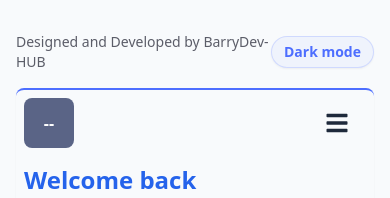
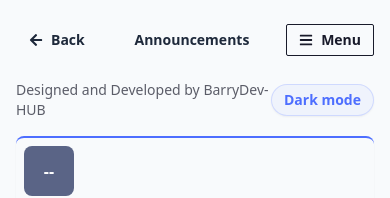
Before and after one commit to barrymomodouwurrie-165/school-management-system, a React app in the folder Frondend/: page /student-portal in a window 390 px wide. Shown: the top 198 px of the page. Built offline with nearby package versions, Linux system fonts and the light colour scheme; no server answers; the HTML template or start-up script is replaced by a standard one.

Commit message:
Added mobile Back and Menu controls to the student and teacher dashboards, and a back/menu bar for admin pages.

```diff
--- a/Frondend/src/pages/AdminDashboard.jsx
+++ b/Frondend/src/pages/AdminDashboard.jsx
@@ -18,6 +18,8 @@ import profile from "../assets/profile.webp";
 import { useEffect, useState } from "react";
 import { Link } from "react-router";
 import {
+  FaArrowLeft,
+  FaBars,
   FaUserTie,
   FaBookOpen,
   FaComments,
@@ -35,6 +37,7 @@ const AdminDashboard = ({
   toggleTheme,
 }) => {
   const [activePage, setActivePage] = useState("admin");
+  const [pageHistory, setPageHistory] = useState([]);
   const [isOpen, setIsOpen] = useState(false);
   const [isClick, setIsClick] = useState(false);
   const [assign, setAssign] = useState(false);
@@ -105,6 +108,29 @@ const AdminDashboard = ({
     },
   ];
   const ActivePage = PAGES[activePage];
+  const navigateToPage = (page) => {
+    if (page !== activePage) {
+      setPageHistory((history) => [...history, activePage]);
+      setActivePage(page);
+    }
+    setIsClick(page !== "admin");
+    setIsOpen(false);
+  };
+  const navigateBack = () => {
+    if (!pageHistory.length) {
+      setIsOpen(true);
+      return;
+    }
+    const previousPage = pageHistory[pageHistory.length - 1];
+    setActivePage(previousPage);
+    setPageHistory((history) => history.slice(0, -1));
+    setIsClick(previousPage !== "admin");
+    setIsOpen(false);
+  };
+  const activePageLabel = NAV_PAGES.flatMap((item) => [
+    item,
+    ...(item.children || []),
+  ]).find((item) => item.id === activePage)?.label;
   return (
     <div
       className={`min-h-screen overflow-y-auto scrollbar-hide md:pl-[220px] ${
@@ -123,7 +149,7 @@ const AdminDashboard = ({
       )}
       <AdminSidebar
         activePage={activePage}
-        onNavigate={setActivePage}
+        onNavigate={navigateToPage}
         NAV_PAGES={NAV_PAGES}
         setIsClick={setIsClick}
         theme={theme}
@@ -151,7 +177,7 @@ const AdminDashboard = ({
             <div className="flex flex-col pl-2">
               <AdminSidebarNav
                 activePage={activePage}
-                onNavigate={setActivePage}
+                onNavigate={navigateToPage}
                 NAV_PAGES={NAV_PAGES}
                 isOpen={isOpen}
                 setIsOpen={setIsOpen}
@@ -191,6 +217,36 @@ const AdminDashboard = ({
         />
       )}
 
+      {isClick && (
+        <nav
+          aria-label="Mobile page navigation"
+          className="flex items-center justify-between gap-2 px-4 pt-3 md:hidden"
+        >
+          <button
+            type="button"
+            onClick={navigateBack}
+            className="btn btn-ghost btn-sm"
+            aria-label={pageHistory.length ? "Go back" : "Open menu"}
+          >
+            <FaArrowLeft />
+            Back
+          </button>
+          <span className="min-w-0 flex-1 truncate text-center text-sm font-semibold">
+            {activePageLabel}
+          </span>
+          <button
+            type="button"
+            onClick={() => setIsOpen(true)}
+            className="btn btn-outline btn-sm"
+            aria-expanded={isOpen}
+            aria-label="Open navigation menu"
+          >
+            <FaBars />
+            Menu
+          </button>
+        </nav>
+      )}
+
       {assign ? (
         <AsignStaffRole
           assign={assign}
--- a/Frondend/src/pages/StudentDashboard.jsx
+++ b/Frondend/src/pages/StudentDashboard.jsx
@@ -1,6 +1,6 @@
 import { useEffect, useState } from "react";
-import { Link } from "react-router";
 import {
+  FaArrowLeft,
   FaBars,
   FaBullhorn,
   FaClipboardCheck,
@@ -46,6 +46,7 @@ const formatEnrollmentDate = (value) => {
 
 const StudentDashboard = ({ theme, toggleTheme }) => {
   const [activePage, setActivePage] = useState("announcements");
+  const [pageHistory, setPageHistory] = useState([]);
   const [open, setOpen] = useState(false);
   const [viewDetail, setViewDetail] = useState(false);
   const [viewResult, setViewResult] = useState(false);
@@ -143,6 +144,27 @@ const StudentDashboard = ({ theme, toggleTheme }) => {
   };
 
   const ActivePage = PAGES[activePage] && PAGES[activePage];
+  const navigateToPage = (page) => {
+    if (page !== activePage) {
+      setPageHistory((history) => [...history, activePage]);
+      setActivePage(page);
+    }
+    setOpen(false);
+    setViewResult(false);
+  };
+  const navigateBack = () => {
+    if (viewResult) {
+      setViewResult(false);
+      return;
+    }
+    if (!pageHistory.length) {
+      setOpen(true);
+      return;
+    }
+    setActivePage(pageHistory[pageHistory.length - 1]);
+    setPageHistory((history) => history.slice(0, -1));
+    setOpen(false);
+  };
 
   const NAV_ITEMS = [
     { id: "announcements", label: "Announcements", icon: FaBullhorn },
@@ -190,12 +212,43 @@ const StudentDashboard = ({ theme, toggleTheme }) => {
       )}
       <StudentSidebar
         activePage={activePage}
-        onNavigate={setActivePage}
+        onNavigate={navigateToPage}
         NAV_ITEMS={NAV_ITEMS}
         viewResult={viewResult}
         setViewResult={setViewResult}
         profile={profile}
       />
+      <nav
+        aria-label="Mobile page navigation"
+        className="mx-auto flex max-w-4xl items-center justify-between gap-2 px-4 py-2 md:hidden"
+      >
+        <button
+          type="button"
+          onClick={navigateBack}
+          className="btn btn-ghost btn-sm"
+          aria-label={pageHistory.length || viewResult ? "Go back" : "Open menu"}
+        >
+          <FaArrowLeft />
+          Back
+        </button>
+        <span className="min-w-0 flex-1 truncate text-center text-sm font-semibold">
+          {viewResult
+            ? "Result"
+            : NAV_ITEMS.flatMap((item) => [item, ...(item.children || [])]).find(
+                (item) => item.id === activePage,
+              )?.label}
+        </span>
+        <button
+          type="button"
+          onClick={() => setOpen(true)}
+          className="btn btn-outline btn-sm"
+          aria-expanded={open}
+          aria-label="Open navigation menu"
+        >
+          <FaBars />
+          Menu
+        </button>
+      </nav>
       <div className="max-w-4xl mx-auto p-4">
         <div className="mb-4 flex items-center justify-between">
           <p className="developer-credit text-sm text-base-content/70">
@@ -221,32 +274,34 @@ const StudentDashboard = ({ theme, toggleTheme }) => {
                     .toUpperCase()
                 : "--"}
             </div>
-            <Link
-              className="md:hidden btn btn-ghost"
-              onClick={() => setOpen(!open)}
-            >
-              {open ? <MdExitToApp size={24} /> : <FaBars size={24} />}
-            </Link>
           </div>
 
           {open ? (
             <div
               className="fixed inset-y-0 left-0 z-50 flex w-[220px] flex-col bg-blue-950 px-2 shadow-2xl shadow-slate-950/40 md:flex"
             >
-              <div className="z-50 w-[210px] py-2  text-center flex-shrink-0">
-                <div className="flex flex-col items-center text-white">
+              <div className="z-50 flex w-[210px] flex-shrink-0 items-start justify-between py-2 text-center">
+                <div className="flex flex-1 flex-col items-center text-white">
                   <p className="font-bold text-xl">
                     Junior and Senior School Management
                   </p>
                   <p className="text-sm text-white/60">Student Portal</p>
                 </div>
+                <button
+                  type="button"
+                  className="btn btn-ghost btn-sm text-white"
+                  onClick={() => setOpen(false)}
+                  aria-label="Close navigation menu"
+                >
+                  <MdExitToApp size={20} />
+                </button>
               </div>
               <div className=" flex-1 overflow-y-auto [scrollbar-width:none] p-2 text-white/60 mt-2">
                 <div className="flex flex-col pl-2">
                   <SideBarNav
                     NAV_ITEMS={NAV_ITEMS}
                     activePage={activePage}
-                    onNavigate={setActivePage}
+                    onNavigate={navigateToPage}
                     open={open}
                     setOpen={setOpen}
                     viewResult={viewResult}
@@ -388,8 +443,7 @@ const StudentDashboard = ({ theme, toggleTheme }) => {
           setSelectedResult={setSelectedResult}
           viewResult={viewResult}
           onBack={() => {
-            setActivePage("announcements");
-            setOpen(false);
+            navigateBack();
           }}
         />
       )}
--- a/Frondend/src/pages/TeacherDashboard.jsx
+++ b/Frondend/src/pages/TeacherDashboard.jsx
@@ -14,10 +14,10 @@ import MyClassSubjects from "../components/TeacherComponents/MyClassSubjects";
 import StudentSuccessRadar from "../components/TeacherComponents/StudentSuccessRadar";
 import { MdExitToApp } from "react-icons/md";
 import { useEffect, useState } from "react";
-import { Link } from "react-router";
 import { getTeacherProfile } from "../utils/teacherApi";
 import LogoutButton from "../components/LogoutButton";
 import {
+  FaArrowLeft,
   FaBullhorn,
   // FaChalkboardTeacher,
   // FaUserGraduate,
@@ -31,6 +31,7 @@ import {
 
 const TeacherDashboard = ({ theme, toggleTheme }) => {
   const [activePage, setActivePage] = useState("announcements");
+  const [pageHistory, setPageHistory] = useState([]);
   const [open, setOpen] = useState(false);
   const [profile, setProfile] = useState(null);
   const [profileError, setProfileError] = useState("");
@@ -106,6 +107,26 @@ const TeacherDashboard = ({ theme, toggleTheme }) => {
     { id: "profile", label: "My Profile", logo: FaUserCircle },
   ];
   const ActivePage = PAGES[activePage];
+  const navigateToPage = (page) => {
+    if (page !== activePage) {
+      setPageHistory((history) => [...history, activePage]);
+      setActivePage(page);
+    }
+    setOpen(false);
+  };
+  const navigateBack = () => {
+    if (!pageHistory.length) {
+      setOpen(true);
+      return;
+    }
+    setActivePage(pageHistory[pageHistory.length - 1]);
+    setPageHistory((history) => history.slice(0, -1));
+    setOpen(false);
+  };
+  const activePageLabel = NAV_PAGES.flatMap((item) => [
+    item,
+    ...(item.children || []),
+  ]).find((item) => item.id === activePage)?.label;
   return (
     <div
       className={`min-h-screen overflow-y-auto scrollbar-hide md:pl-[220px] ${
@@ -124,9 +145,36 @@ const TeacherDashboard = ({ theme, toggleTheme }) => {
       )}
       <TeacherSideBar
         activePage={activePage}
-        onNavigate={setActivePage}
+        onNavigate={navigateToPage}
         NAV_PAGES={NAV_PAGES}
       />
+      <nav
+        aria-label="Mobile page navigation"
+        className="mx-auto flex max-w-4xl items-center justify-between gap-2 px-4 pt-3 md:hidden"
+      >
+        <button
+          type="button"
+          onClick={navigateBack}
+          className="btn btn-ghost btn-sm"
+          aria-label={pageHistory.length ? "Go back" : "Open menu"}
+        >
+          <FaArrowLeft />
+          Back
+        </button>
+        <span className="min-w-0 flex-1 truncate text-center text-sm font-semibold">
+          {activePageLabel}
+        </span>
+        <button
+          type="button"
+          onClick={() => setOpen(true)}
+          className="btn btn-outline btn-sm"
+          aria-expanded={open}
+          aria-label="Open navigation menu"
+        >
+          <FaBars />
+          Menu
+        </button>
+      </nav>
       <div className="max-w-4xl mx-auto p-4">
         <div className="mb-4 flex items-center justify-between">
           <p className="developer-credit text-sm text-base-content/70">
@@ -141,32 +189,31 @@ const TeacherDashboard = ({ theme, toggleTheme }) => {
           </button>
         </div>
         <div className="p-4 border-t-2 border-primary rounded-lg shadow-sm">
-          <div className="flex items-center justify-end">
-            <Link
-              className="md:hidden btn btn-ghost"
-              onClick={() => setOpen(!open)}
-            >
-              {open ? <MdExitToApp size={24} /> : <FaBars size={24} />}
-            </Link>
-          </div>
-
           {open ? (
             <div
               className="fixed inset-y-0 left-0 z-50 flex w-[220px] flex-col bg-blue-950 px-2 shadow-2xl shadow-slate-950/40 md:flex"
             >
-              <div className="z-50 w-[210px] py-2  text-center flex-shrink-0">
-                <div className="flex flex-col items-center text-white">
+              <div className="z-50 flex w-[210px] flex-shrink-0 items-start justify-between py-2 text-center">
+                <div className="flex flex-1 flex-col items-center text-white">
                   <p className="font-bold text-xl">
                     Junior and Senior School Management
                   </p>
                   <p className="text-sm text-white/60">Teacher's Portal</p>
                 </div>
+                <button
+                  type="button"
+                  className="btn btn-ghost btn-sm text-white"
+                  onClick={() => setOpen(false)}
+                  aria-label="Close navigation menu"
+                >
+                  <MdExitToApp size={20} />
+                </button>
               </div>
               <div className=" flex-1 overflow-y-auto [scrollbar-width:none] p-2 text-white/60 mt-2">
                 <div className="flex flex-col pl-2">
                   <TeacherSideBarNav
                     activePage={activePage}
-                    onNavigate={setActivePage}
+                    onNavigate={navigateToPage}
                     NAV_PAGES={NAV_PAGES}
                     open={open}
                     setOpen={setOpen}
```
Also changed, not shown: Frondend/src/components/AdminSidebarNav.jsx (+6 -1 lines), Frondend/src/components/StudentSideBarComponents/SideBarNav.jsx (+6 -1 lines), Frondend/src/components/TeacherComponents/TeacherSideBarNav.jsx (+6 -1 lines).
